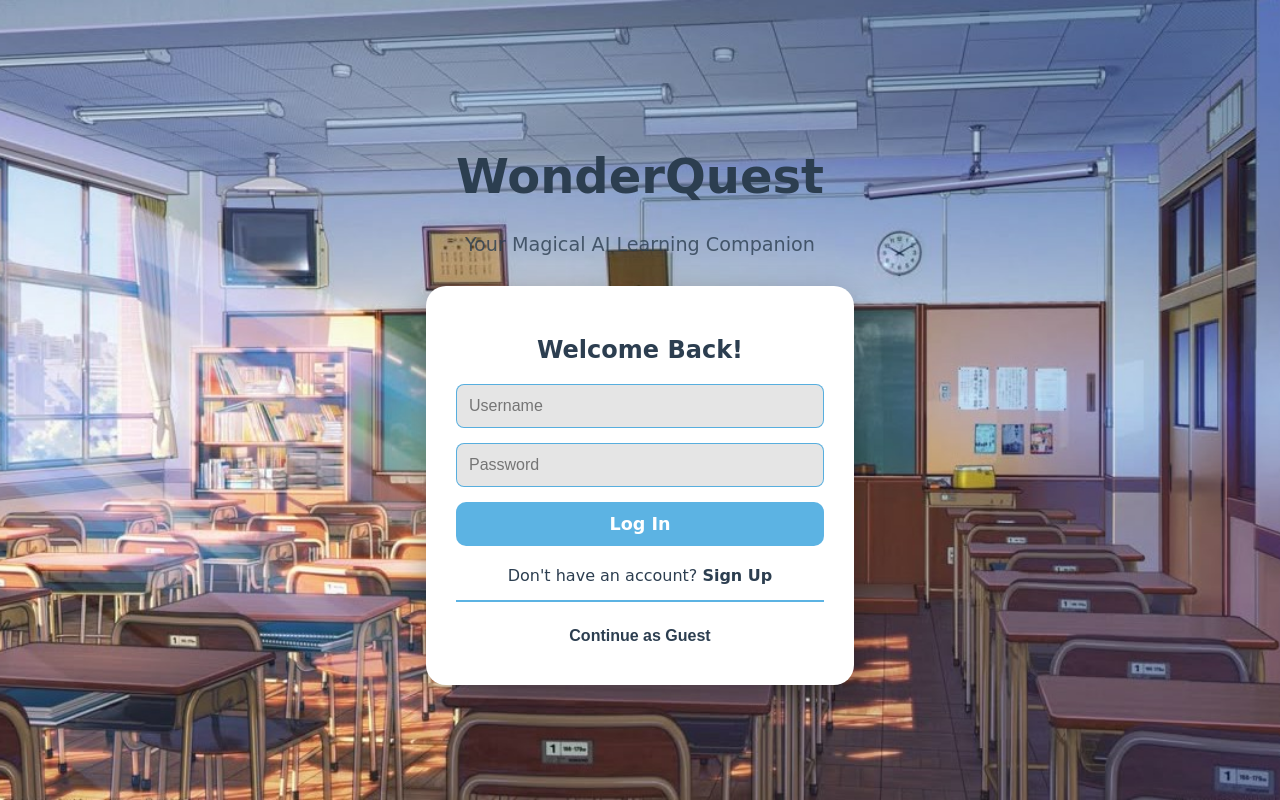
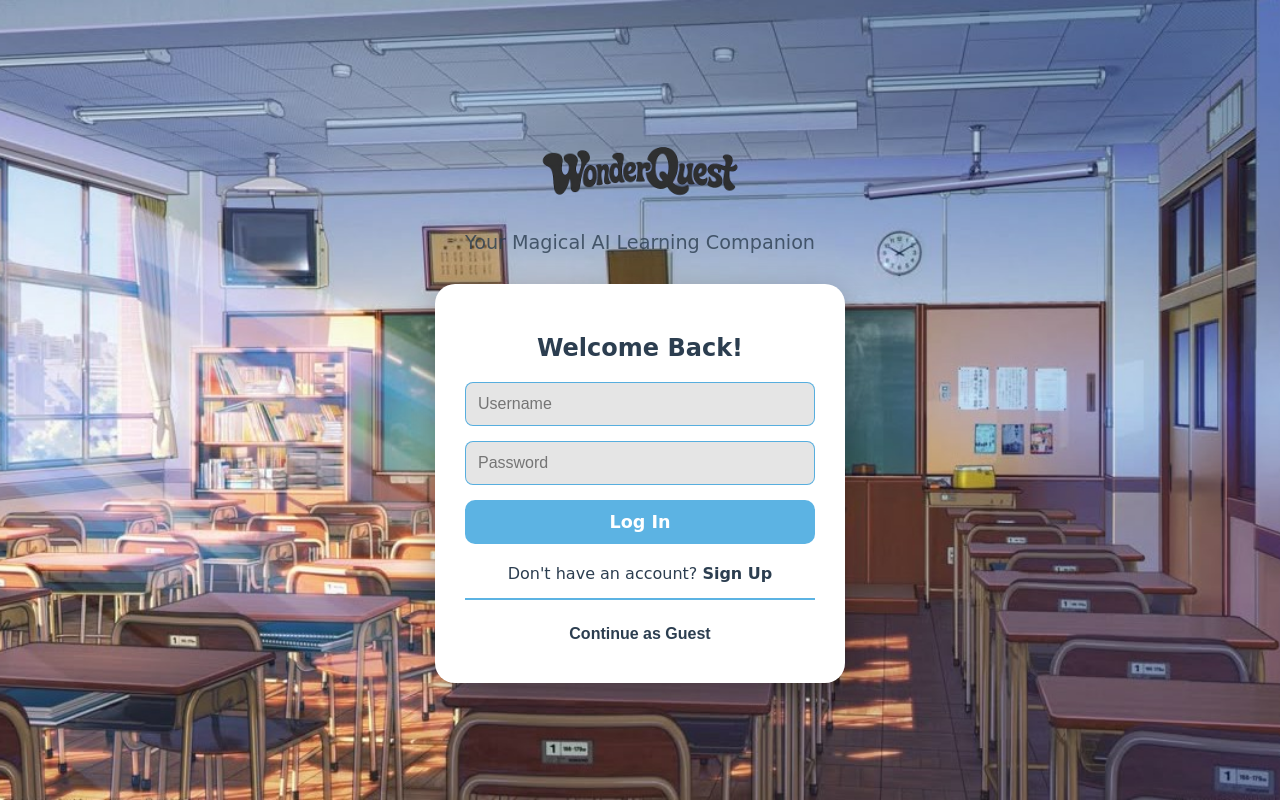
Before and after one commit to ashrafamaan/WonderQuest, a React (Vite) app in the folder frontend/: page / in a window 1280 px wide. Built offline with nearby package versions, Linux system fonts and the light colour scheme; no server answers.

Commit message:
added logo as favicon

```diff
--- a/frontend/src/App.jsx
+++ b/frontend/src/App.jsx
@@ -428,7 +428,7 @@ function App() {
             <span id="points-display">⭐ Points: {points}</span>
             <span id="badges-display">🏆 Badges: {badges.length}</span>
         </div>
-        <h1 className="title">WonderQuest</h1>
+        <h1 className="title" style={{ display: 'flex', alignItems: 'center', justifyContent: 'center' }}><img src="/wonderquest.png" alt="WonderQuest" style={{ height: '50px' }} /></h1>
         <div className="top-controls" style={{display: 'flex', gap: '10px', alignItems: 'center', flex: 1, justifyContent: 'flex-end'}}>
             <button className={`top-btn ${ttsEnabled ? 'active' : ''}`} title="Toggle Read Aloud" onClick={toggleTts}>{ttsEnabled ? '🔊' : '🔇'}</button>
             <button className="top-btn" title="Chat History" onClick={openHistoryModal}>📜</button>
--- a/frontend/src/components/AuthScreen.jsx
+++ b/frontend/src/components/AuthScreen.jsx
@@ -49,7 +49,7 @@ export function AuthScreen({ onLogin }) {
 
   return (
     <div style={{ display: 'flex', flexDirection: 'column', alignItems: 'center', justifyContent: 'center', height: '100vh', padding: '20px', textAlign: 'center' }}>
-      <h1 style={{ fontSize: '3em', marginBottom: '10px', color: 'var(--text-color)' }}>WonderQuest</h1>
+      <h1 style={{ marginBottom: '10px', display: 'flex', justifyContent: 'center' }}><img src="/wonderquest.png" alt="WonderQuest" style={{ height: '2em' }} /></h1>
       <p style={{ fontSize: '1.2em', marginBottom: '30px', opacity: 0.8, color: 'var(--text-color)' }}>Your Magical AI Learning Companion</p>
 
       <div className="modal-content" style={{ width: '100%', maxWidth: '400px', padding: '30px' }}>
--- a/frontend/src/components/Modals.jsx
+++ b/frontend/src/components/Modals.jsx
@@ -130,7 +130,7 @@ export function SettingsModal({ isOpen, onClose, settings, setSettings, onClearM
           {activeTab === 'aiProvider' && (
             <div>
               <h3 style={{ marginBottom: '20px', fontSize: '1.5em', color: 'var(--text-color)' }}>AI Provider</h3>
-              <p style={{ marginBottom: '15px' }}>Choose the AI engine powering WonderQuest.</p>
+              <p style={{ marginBottom: '15px' }}>Choose the AI engine powering <img src="/wonderquest.png" alt="WonderQuest" style={{ height: '1.2em', verticalAlign: 'middle' }} />.</p>
 
               <div style={{ marginBottom: '20px', display: 'flex', gap: '15px' }}>
                 <div
```
Also changed, not shown: frontend/public/wonderquest.png (added).
